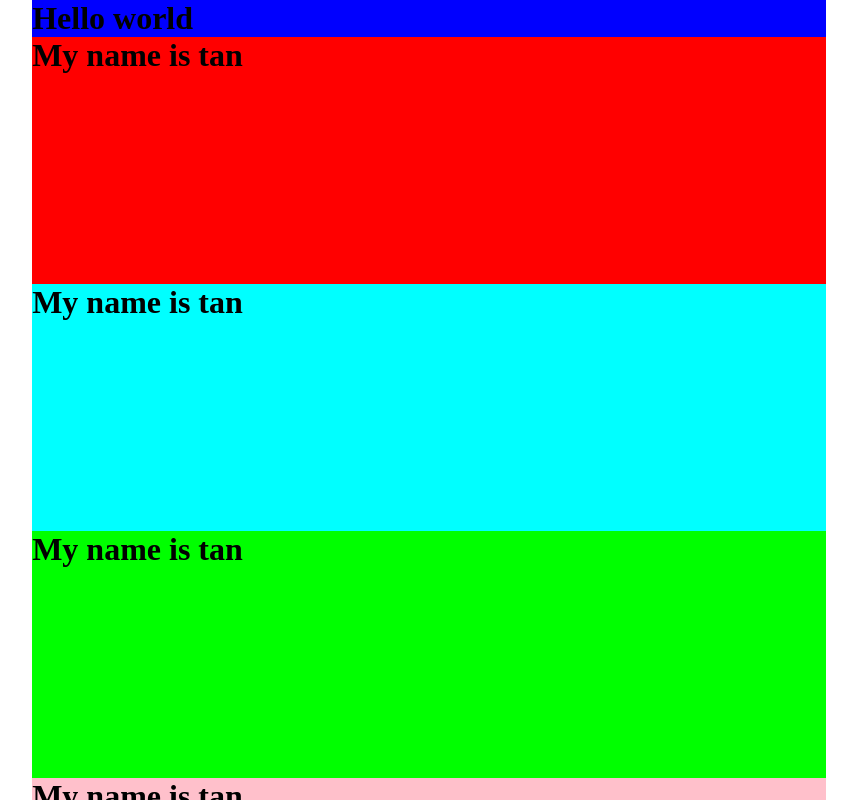
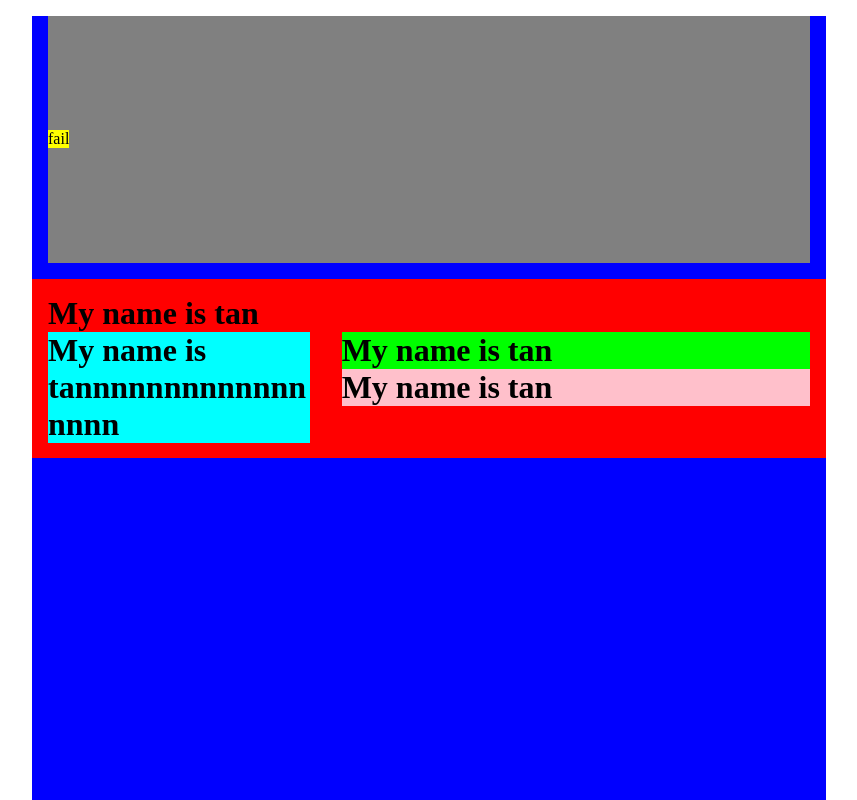
Before and after one commit to NhatTan-uit/MyCV-TanHDN, a React (Create React App) app: page / in a window 1280 px wide. Shown: the top 800 px of the page, without its empty margins (211-1068 px from the left). Built offline with nearby package versions, Linux system fonts and the light colour scheme.

Commit message:
add CV structure and raw data

```diff
--- a/src/App.tsx
+++ b/src/App.tsx
@@ -1,49 +1,76 @@
-import React, { useRef, MutableRefObject } from 'react';
-import { GlobalStyle, Wrapper } from './wrap';
+import React, { useRef, MutableRefObject, useState, useEffect } from 'react';
+
+import isPropValid from '@emotion/is-prop-valid';
+import { StyleSheetManager } from 'styled-components';
+
+//api
+import { fetchData, CVData } from './api';
+
+//Global Style (wrap.ts)
+import { GlobalStyle, Wrapper, Container, ContainerMain, ContainerSub, HeaderWrapper } from './wrap';
 
 //components
 import GeneratePDF from './components/GeneratePDF';
 import CardSub from './components/CardSub';
+import Header from './components/Header';
 
 function App() {
   const pdfRef: MutableRefObject<HTMLDivElement | null> = useRef(null);
 
+  //state hooks
+  const [loadingState, setLoadingState] = useState(true);
+  const [cvdata, setCVData] = useState({});
+
+  //load Data
+  useEffect(() => {
+    const fetchCVData = async () => {
+      try {
+        const data = await fetchData();
+        console.log(data);
+        setCVData(data);
+        setLoadingState(false);
+      } catch (e) {
+        console.log(e);
+      }
+    }
+
+    fetchCVData();
+  }, [fetchData]);
+
   return (
-    <>
-      <div>
+    <StyleSheetManager shouldForwardProp={isPropValid}>
       <GlobalStyle />
       <Wrapper ref={pdfRef}>
-          <h1>
-            Hello world
-          </h1>
+        <HeaderWrapper>
+          <Header
+            bgcolor={'yellow'}
+          ></Header>
+        </HeaderWrapper>
+        <Container>
+          <ContainerSub>
             <CardSub
               title={"My name is tan"}
-            cardHeight={"22%"}
-            cardWidth={"100%"}
-            backgroundColor='red'
+              bgcolor={"red"}
+            ></CardSub>
+            <CardSub
+              title={"My name is tannnnnnnnnnnnnnnnn"}
+              bgcolor={"aqua"}
+            ></CardSub>
+          </ContainerSub>
+          <ContainerMain>
+            <CardSub
+              title={"My name is tan"}
+              bgcolor={"lime"}
             ></CardSub>
             <CardSub
               title={"My name is tan"}
-            cardHeight={"22%"}
-            cardWidth={"100%"}
-            backgroundColor='aqua'
+              bgcolor={"pink"}
             ></CardSub>
-          <CardSub
-            title={"My name is tan"}
-            cardHeight={"22%"}
-            cardWidth={"100%"}
-            backgroundColor='lime'
-          ></CardSub>
-          <CardSub
-            title={"My name is tan"}
-            cardHeight={"22%"}
-            cardWidth={"100%"}
-            backgroundColor='pink'
-          ></CardSub>
+          </ContainerMain>
+        </Container>
       </Wrapper>
-      </div>
       <GeneratePDF divref={pdfRef} />
-    </>
+    </StyleSheetManager>
   );
 }
 
--- a/src/api.ts
+++ b/src/api.ts
@@ -1 +1,45 @@
-export {}
+const cvdata = {
+    "header": {
+        "image": "null",
+        "title": "Huynh Dac Nhat Tan",
+        "content": "Lorem ipsum dolor sit amet, consectetur adipiscing elit. Nullam vitae urna sed nulla bibendum lobortis. Curabitur eu feugiat mauris, eu iaculis magna. Orci varius natoque penatibus et magnis dis parturient montes, nascetur ridiculus mus. Quisque vel ante mauris. Sed fermentum lacus odio, non condimentum odio fringilla a. Donec tempus, nisl vitae eleifend tristique, ante lacus vehicula dolor, sed ultricies mauris urna at libero"
+    },
+    "body": {
+        "main": [
+            {
+                "title": "Contact",
+                "content": ""
+            },
+            {
+                "title": "Skills",
+                "content": ""
+            },
+            {
+                "title": "Certificates",
+                "content": ""
+            }
+        ],
+        "sub": [
+            {
+                "title": "Objective",
+                "content": ""
+            },
+            {
+                "title": "Education",
+                "content": ""
+            },
+            {
+                "title": "Projects",
+                "content": ""
+            }
+        ]
+    }
+}
+
+export interface CVData {
+}
+
+export const fetchData = async () => {
+    const d = cvdata;
+    return d;
+}
--- a/src/components/CardSub.tsx
+++ b/src/components/CardSub.tsx
@@ -1,49 +1,51 @@
-import React from 'react';
-import { styled } from 'styled-components'; //Types
+import React from 'react'
+import { styled } from 'styled-components';
 
-interface CardInfo {
+//Type
+type Props = {
   title: String;
-  listItem?: String[];
-  listIcon?: [];
+  listitem?: [];
+  listicon?: [];
   content?: String;
-  cardHeight: string;
-  cardWidth: string;
-  backgroundColor: string;
-} //Style
+  bgcolor: string;
+}
 
-const CardWrapper = styled.div<Pick<CardInfo, "cardHeight" | "cardWidth" | "backgroundColor">>`
-    background-color: ${props => props.backgroundColor};
-    height: ${props => props.cardHeight};
-    width: ${props => props.cardWidth};
+//Style
+const CardWrapper = styled.div<Pick<Props, "bgcolor">>`
+    background-color: ${props => props.bgcolor};
 `;
 
-const CardSub: React.FC<CardInfo> = ({
-  title,
-  listItem,
-  listIcon,
-  content,
-  cardHeight,
-  cardWidth,
-  backgroundColor
-}) => {
-  return <CardWrapper {...{
-    cardHeight,
-    cardWidth,
-    backgroundColor
-  }}>
-            <h1>{title}</h1>
-            {listItem && listItem.length > 0 ? <ul>
-                        {listItem.map((item, key) => {
-        return <li key={key}>{item}</li>;
-      })}
-                    </ul> : null}
-            {listIcon && listIcon.length > 0 ? <ul>
-                        {listIcon.map((item, key) => {
-        return <li key={key}>{item}</li>;
-      })}
-                    </ul> : null}
-            {content ? <p>{content}</p> : null}
-        </CardWrapper>;
-};
+const CardSub = (props: Props) => {
+  return (
+    <CardWrapper {...{
+      bgcolor: props.bgcolor
+    }}>
+      <h1>{props.title}</h1>
+      {
+        props.listitem && props.listitem.length > 0 ?
+          <ul>
+            {
+              props.listitem.map((item, key) => {
+                return <li key={key}>{item}</li>;
+              })
+            }
+          </ul> : null
+      }
+      {
+        props.listicon && props.listicon.length > 0 ?
+          <ul>
+            {
+              props.listicon.map((item, key) => {
+                return <li key={key}>{item}</li>;
+              })
+            }
+          </ul> : null
+      }
+      {
+        props.content ? <p>{props.content}</p> : null
+      }
+    </CardWrapper>
+  )
+}
 
-export default CardSub;
+export default CardSub
--- /dev/null
+++ b/src/components/Header.tsx
@@ -0,0 +1,27 @@
+import React from 'react'
+import { styled } from 'styled-components'
+
+//Type
+type Props = {
+    image?: string,
+    bgcolor: string
+}
+
+//Style
+const HeaderWrapper = styled.div<Pick<Props, "bgcolor">>`
+    background-color: ${props => props.bgcolor};
+`;
+
+const Header = (props: Props) => {
+    return (
+        <HeaderWrapper {...{
+            bgcolor: props.bgcolor
+        }}>
+            {
+                props.image? <p>success</p> : <p>fail</p>
+            }
+        </HeaderWrapper>
+    )
+}
+
+export default Header
--- a/src/wrap.ts
+++ b/src/wrap.ts
@@ -2,8 +2,10 @@ import { styled, createGlobalStyle } from "styled-components";
 
 export const colorlist = {
     testbg: "blue",
+    testbgg: "gray",
     testbgpart: "red",
-    testbgpartsub: "yellow",
+    testbgpartsub1: "orange",
+    testbgpartsub2: "purple",
 };
 
 export const GlobalStyle = createGlobalStyle`
@@ -11,9 +13,40 @@ export const GlobalStyle = createGlobalStyle`
         box-sizing: border-box;
         margin: 0;
         padding: 0;
-
+        word-wrap: break-word;
     }
 `;
+
+export const HeaderWrapper = styled.div`
+    background-color: ${colorlist.testbgg};
+    display: flex;
+    align-items: center;
+    height: 22%;
+    margin: 2%;
+`
+
+export const Container = styled.div`
+    background-color: ${colorlist.testbgpart};
+    display: flex;
+    justify-content: center;
+    align-items: center;
+`
+
+export const ContainerSub = styled.div`
+    background-color: ${colorlist.testbgpartsub1};
+    display: flex;
+    flex-direction: column;
+    width: 33%;
+    margin: 2%;
+`
+
+export const ContainerMain = styled.div`
+    background-color: ${colorlist.testbgpartsub2};
+    display: flex;
+    flex-direction: column;
+    width: 67%;
+    margin: 2%;
+`
 
 export const Wrapper = styled.div`
     background-color: ${colorlist.testbg};
```
Lines whose indentation alone changed are shown as unchanged.
